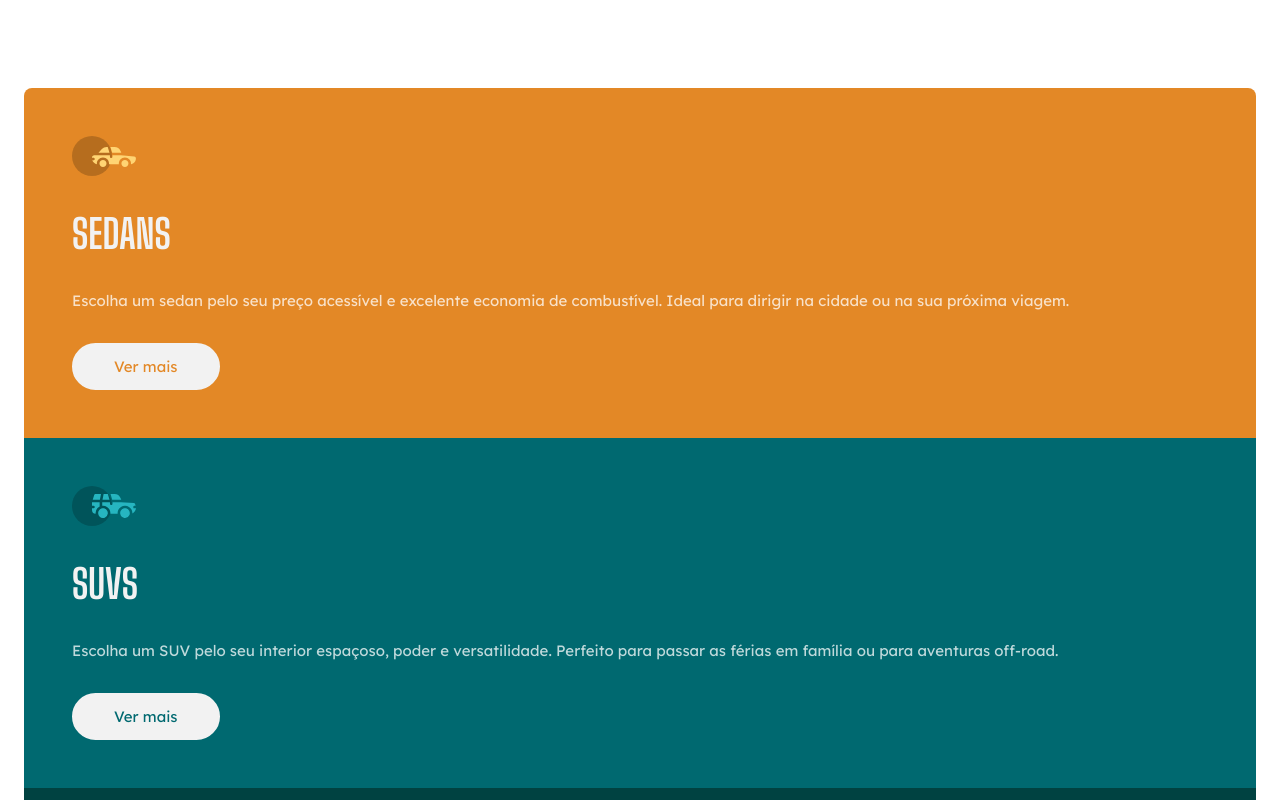
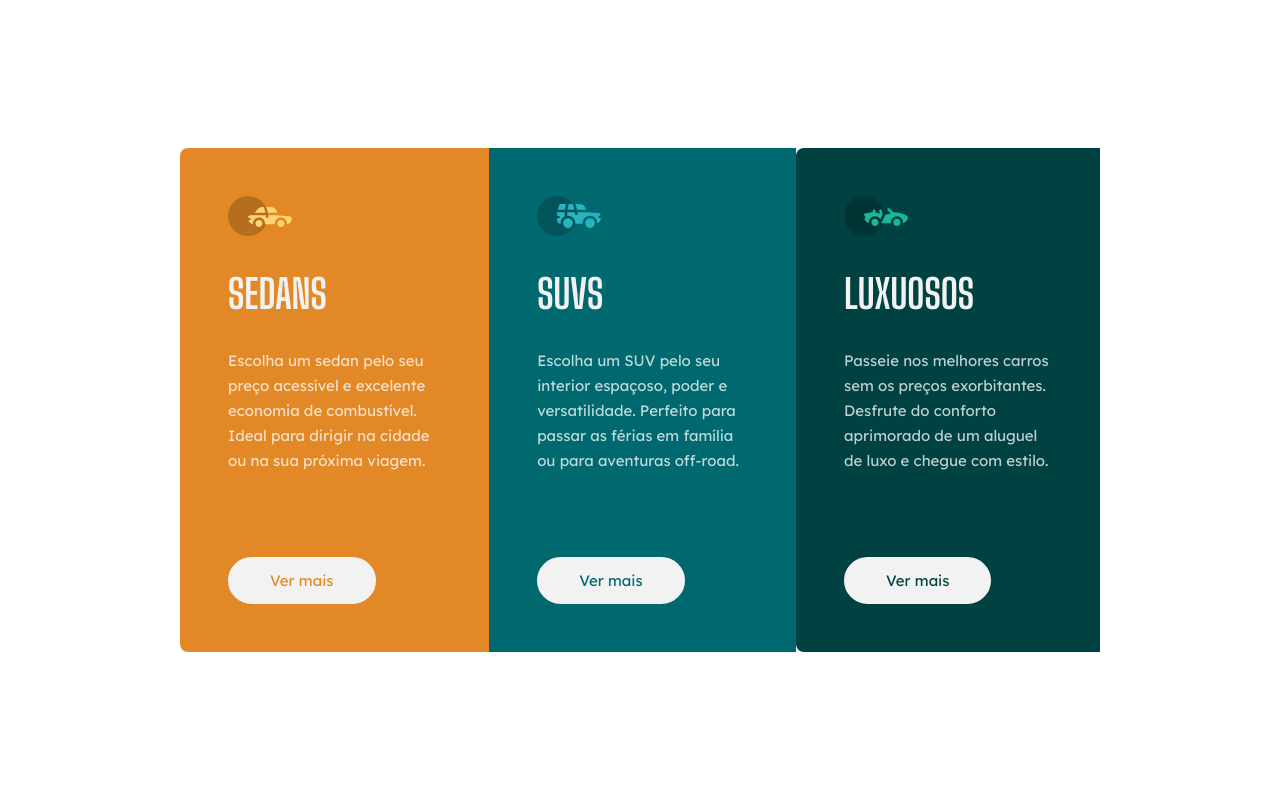
Before and after one commit to gustavomello-21/cars-trab, a plain HTML site: page index.html in a window 1280 px wide. Shown: the top 800 px of the page. Drawn offline with Linux system fonts and the light colour scheme.

Commit message:
finalizando responsividade

```diff
--- a/style.css
+++ b/style.css
@@ -73,3 +73,33 @@ section {
 .luxuosos a {
   color: var(--dark-cyan);
 }
+
+@media (min-width: 920px) {
+  body {
+    height: 100vh;
+    display: flex;
+    justify-content: center;
+    align-items: center;
+  }
+  main {
+    display: flex;
+    max-width: 57.5rem;
+  }
+
+  p {
+    margin-bottom: 5.25rem;
+  }
+
+  a:hover {
+    background: transparent;
+    color: var(--gray);
+  }
+
+  .sedans {
+    border-radius: 8px 0 0 8px;
+  }
+
+  .luxuosos {
+    border-radius: 8px 0 0 8px;
+  }
+}
```
